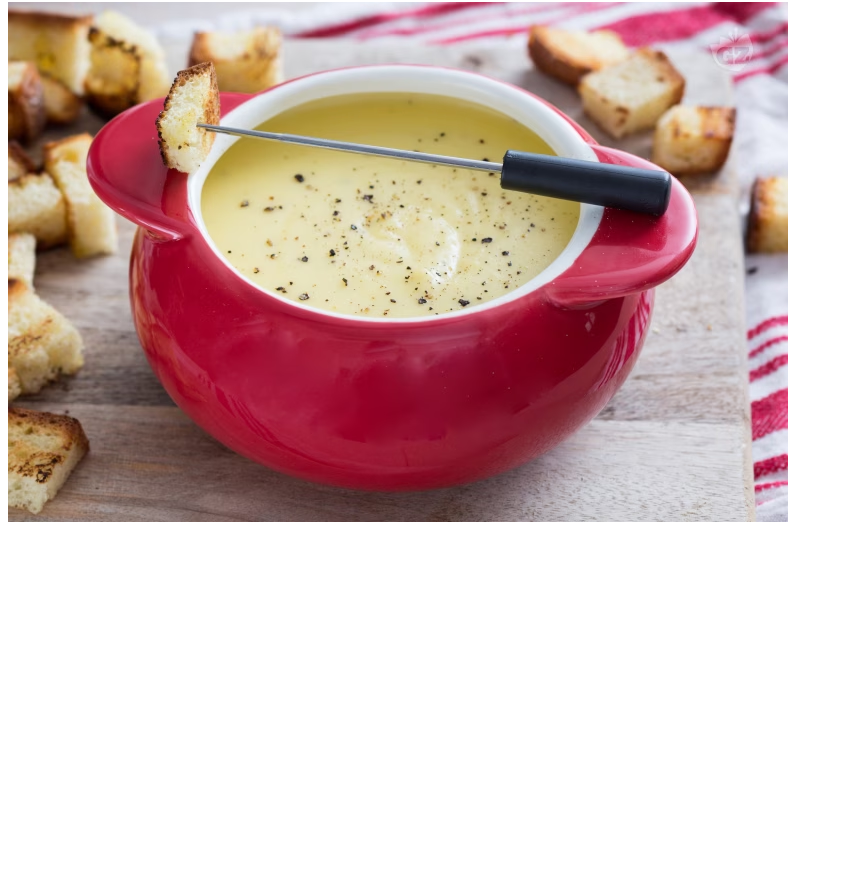
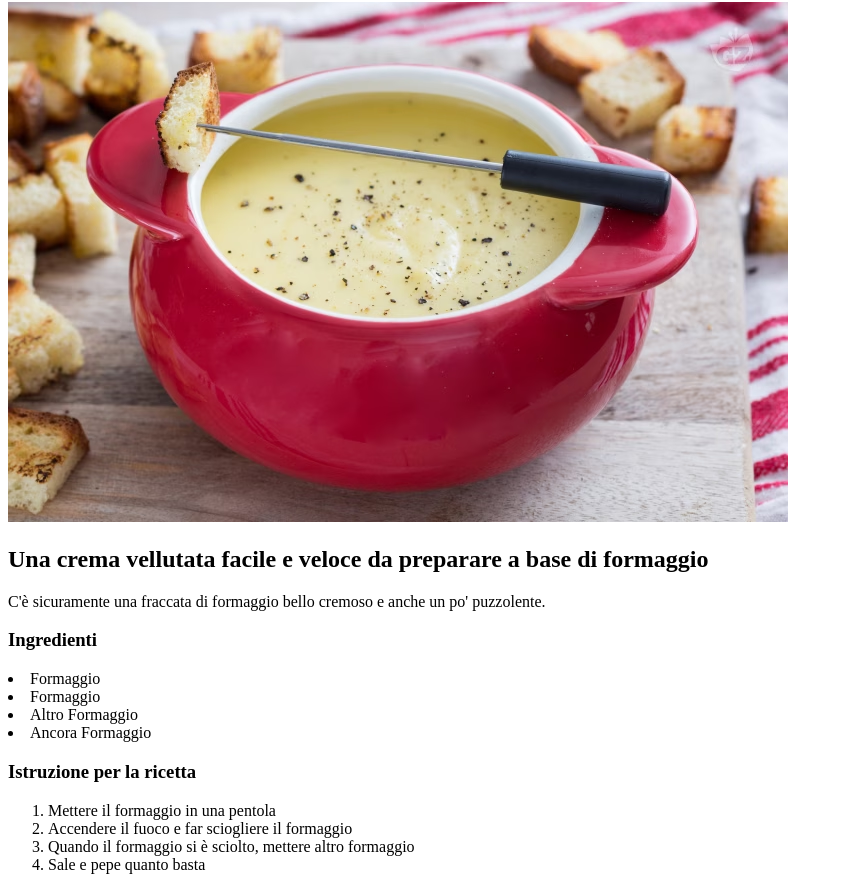
Before and after one commit to Gatzo03/odin-recipes, a plain HTML site: page recipes/Fonduta.html in a window 1280 px wide. Shown: the part 78-968 px from the top of the page, without its empty margins (0-843 px from the left). Before the commit the page ends 800 px from the top, so only its background shows below. Drawn offline with Linux system fonts and the light colour scheme.

Commit message:
Conclusa la pagina sulla Fonduta

```diff
--- a/recipes/Fonduta.html
+++ b/recipes/Fonduta.html
@@ -8,6 +8,22 @@
     <body>
         <h1>Fonduta</h1>
         <img src="../images/imm_fonduta.avif" alt="Fonduta">
+        <h2>Una crema vellutata facile e veloce da preparare a base di formaggio</h2>
+        <p>C'è sicuramente una fraccata di formaggio bello cremoso e anche un po' puzzolente.</p>
+        <h3>Ingredienti</h3>
+        <il>
+            <li>Formaggio</li>
+            <li>Formaggio</li>
+            <li>Altro Formaggio</li>
+            <li>Ancora Formaggio</li>
+        </il>
+        <h3>Istruzione per la ricetta</h3>
+        <ol>
+            <li>Mettere il formaggio in una pentola</li>
+            <li>Accendere il fuoco e far sciogliere il formaggio</li>
+            <li>Quando il formaggio si è sciolto, mettere altro formaggio</li>
+            <li>Sale e pepe quanto basta</li>
+        </ol>
     </body>
 
 </html>
```
